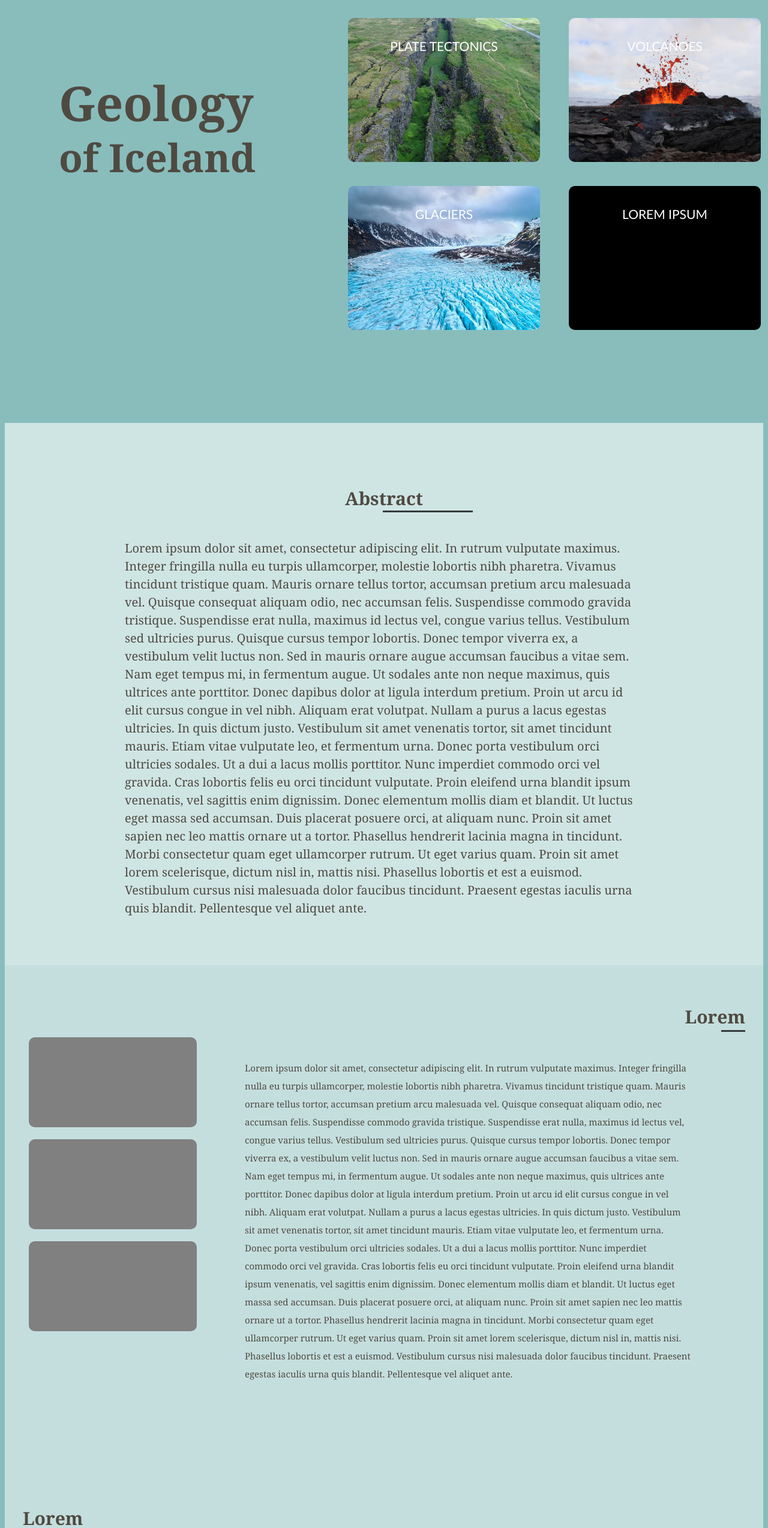
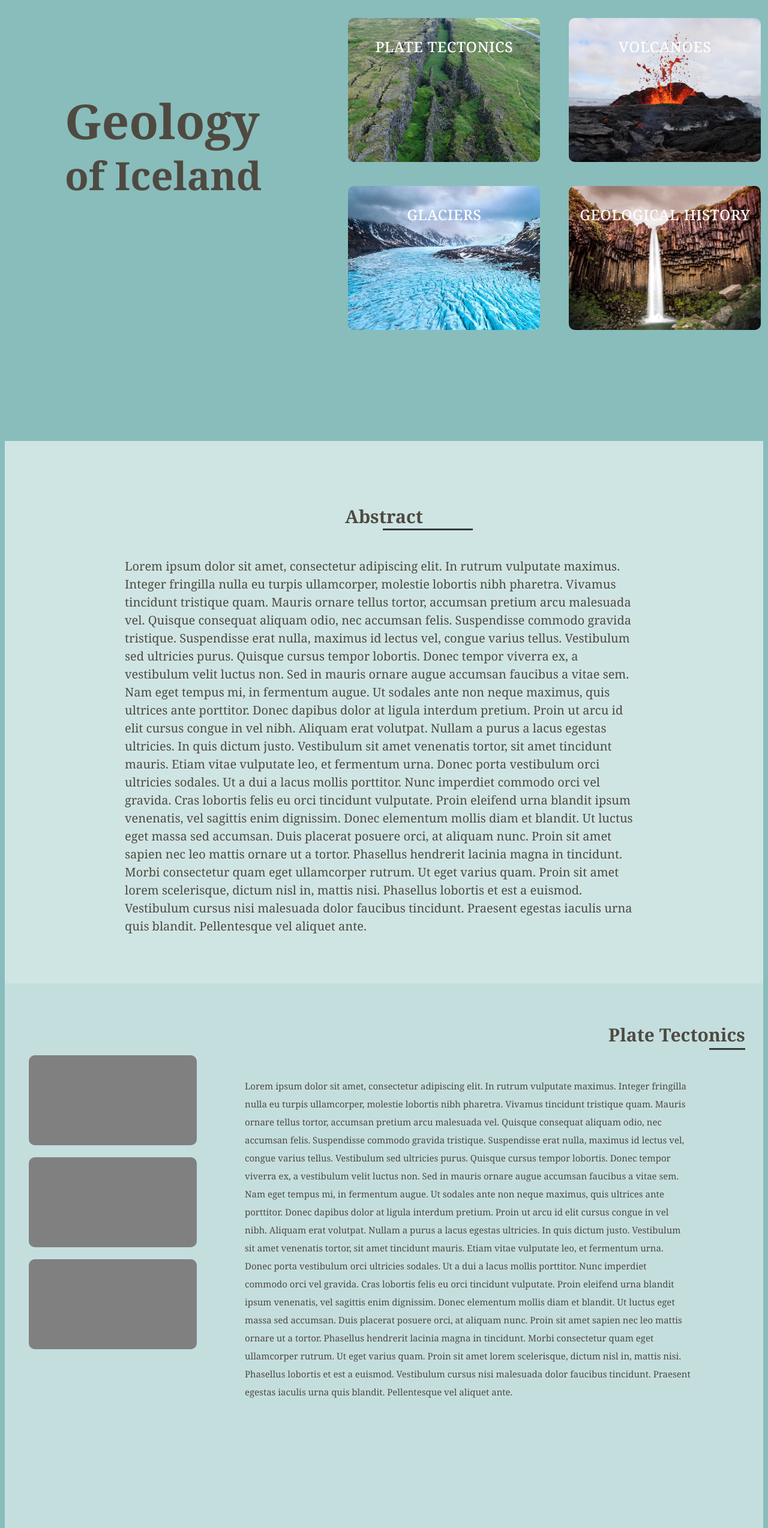
Before and after one commit to joelmills2/iceland-website, a website: page index.html in a window 1280 px wide. Shown: the part 140-2687 px from the top of the page at 60% size. Drawn offline with Linux system fonts and the light colour scheme.

Commit message:
images added

```diff
--- a/index.html
+++ b/index.html
@@ -24,9 +24,7 @@
             <div class="card">
                 <a href="#topic1" class="card1"><span></span></a>
                 <h2 class="card-title">Plate Tectonics</h2>
-                <p class="card-body">The Mid-Atlantic-Ridge at Thingvellir national park, Iceland. The North
-                                    american plate is to the left of the rift and the eurasian plate is to
-                                    the right.</p>
+                <p class="card-body">The Mid-Atlantic-Ridge at Thingvellir national park, Iceland.</p>
             </div>
             <div class="card">
                 <a href="#topic2"><span></span></a>
@@ -40,8 +38,8 @@
             </div>
             <div class="card">
                 <a href="#topic4"><span></span></a>
-                <h2 class="card-title">lorem ipsum</h2>
-                <p class="card-body">lorem ipsum dolor sit amer</p>
+                <h2 class="card-title">Geological History</h2>
+                <p class="card-body">Basalt columns under svartifoss waterfall in skaftafell, iceland</p>
             </div>
         </div>
     </div>
@@ -93,7 +91,7 @@
             </div>
             <div class="topic-title">
                 <div class="topic-right">
-                    <h2>Lorem</h2>
+                    <h2>Plate Tectonics</h2>
                 </div>
             </div>
             <div class="text-r">
@@ -140,7 +138,7 @@
             </div>
             <div class="topic-title">
                 <div class="topic-left">
-                    <h2>Lorem</h2>
+                    <h2>Volcanoes</h2>
                 </div>
             </div>
             <div class="text-l">
@@ -187,7 +185,7 @@
             </div>
             <div class="topic-title">
                 <div class="topic-right">
-                    <h2>Lorem</h2>
+                    <h2>Glaciers</h2>
                 </div>
             </div>
             <div class="text-r">
@@ -235,7 +233,7 @@
             </div>
             <div class="topic-title">
                 <div class="topic-left">
-                    <h2>Lorem</h2>
+                    <h2>Geological History</h2>
                 </div>
             </div>
             <div class="text-l">
--- a/style.css
+++ b/style.css
@@ -43,8 +43,8 @@ body {
 # title section
  -----------------------------*/
 .title {
-    margin-top: 200px;
-    margin-left: 90px;
+    margin-top: 220px;
+    margin-left: 100px;
 }
 .title h1{
     position: relative;
@@ -70,7 +70,7 @@ header {
     justify-content: center;
     align-items: center;
     margin-left: 770px;
-    margin-top: 40px;
+    margin-top: 50px;
 }
 header a {
     bottom: 0;
@@ -141,7 +141,7 @@ header a:hover {
     background-size: cover;
 }
 .card:nth-child(4) {
-    background-image: url("images/beach.jpeg");
+    background-image: url("images/basalt.avif");
     background-position: center;
     background-size: cover;
 }
@@ -149,7 +149,7 @@ header a:hover {
     position: absolute;
     font-size: 30px;
     font-variant: all-petite-caps;
-    font-family: "Optima", serif;
+    font-family: "Georgia", serif;
     font-weight: lighter;
     padding: -3em 0 0;
     color: white;
@@ -202,7 +202,7 @@ header a:hover {
 }
 .card:nth-child(4):hover {
     transform: scale(1.05) translateY(-1rem);
-    background-image: linear-gradient(rgba(0, 0, 0, 0.4),rgba(0, 0, 0, 0.2)) , url("images/beach.jpeg");
+    background-image: linear-gradient(rgba(0, 0, 0, 0.4),rgba(0, 0, 0, 0.2)) , url("images/basalt.avif");
     box-shadow: 0 10px 0 rgba(0, 0, 0, 0.1);
 }
 
@@ -374,7 +374,7 @@ section:nth-child(6) {
     content: "";
     position: absolute;
     display: block;
-    width: 40px;
+    width: 60px;
     height: 3px;
     background-color: #353b3b;
     bottom: 0;
@@ -384,7 +384,7 @@ section:nth-child(6) {
     content: "";
     position: absolute;
     display: block;
-    width: 40px;
+    width:60px;
     height: 3px;
     background-color: #353b3b;
     bottom: 0;
```
Also changed, not shown: images/basalt.avif (added), images/fault.jpg (deleted), main.js (line endings or trailing spaces).
